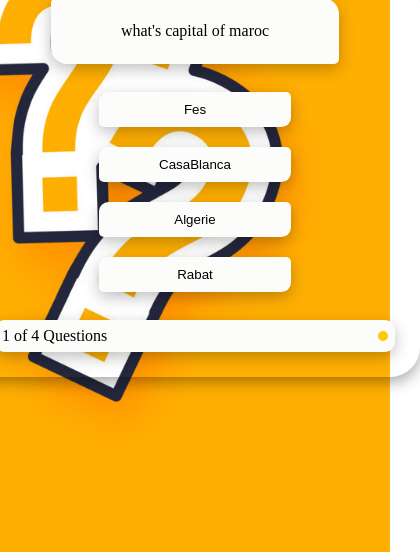
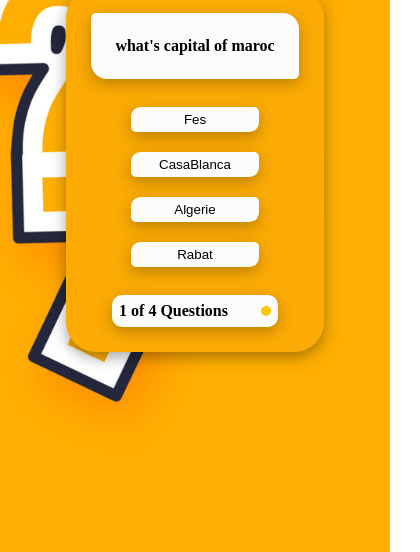
Before and after one commit to manbarmohamed/Quiz-App-js, a plain HTML site: page index.html in a window 390 px wide. Shown: the part 292-844 px from the top of the page, 420 px wide, since content can reach past the window. Drawn offline with Linux system fonts and the light colour scheme.

Commit message:
add media query for mobile

```diff
--- a/index.html
+++ b/index.html
@@ -9,7 +9,7 @@
     <link rel="shortcut icon" href="imgs/logo.png" type="image/x-icon">
 </head>
 
-<body onload="show()">
+<body >
     <section class="container">
         <div>
             <img src="imgs/logo1.png" alt="" class="logo">
@@ -18,6 +18,7 @@
             <div class="QA">
                 <p id="Question"></p>
                 <div id="answer-buttons">
+
                 </div>
                 <div class="btns">
                     <p id="count">1 of 5 Question</p>
--- a/script.js
+++ b/script.js
@@ -69,17 +69,20 @@ function Change(){
             answerbuttons.innerHTML=""
             qst.innerHTML=""
             if(this.innerHTML == Questions[i].corect){
-                score +=10;
+                score +=20;
                 nextscore.innerHTML=
                 `<p>Your Score is ${score} </p>`;
             }
 
             i++;
+            if(score>=40){
+                qst.innerHTML="congratulation"
+            }
+            else{
+                qst.innerHTML="You Lose!! try again"
+            }
             getData();
             Change();
-
-
-
         })
 
     }
--- a/style.css
+++ b/style.css
@@ -1,4 +1,4 @@
-*{
+* {
     margin: 0;
     padding: 0;
     box-sizing: border-box;
@@ -6,77 +6,84 @@
 }
 
 
-body{
-    background: url(imgs/bg2.jpg) no-repeat  center right/cover;
+/* body {
     width: 100%;
     height: 100vh;
     display: flex;
     justify-content: center;
     align-items: center;
-    /* background: url(imgs/Q.jpg) no-repeat top  right/cover; */
-}
-.container{
+    background: url(imgs/Q.jpg) no-repeat top  right/cover;
+} */
+
+.container {
+    background: url(imgs/bg2.jpg) no-repeat top right/cover;
     display: flex;
     justify-content: center;
     align-items: center;
     flex-direction: column;
-    margin-top: 10px;
-    width: 80%;
-    border-radius: 20px;
+    height: 100vh;
 }
-.logo{
+
+.logo {
     /* margin-top: 5px; */
     width: 120px;
 }
-.next{
+
+.next {
     background-color: #FFC801;
     padding: 5px;
     width: auto;
     border: none;
     border-radius: 5px;
 }
-.QA{
+
+.QA {
     padding: 25px;
     display: flex;
     flex-direction: column;
     align-items: center;
     justify-content: space-around;
     width: 450px;
+    background-color: #fbab04;
     /* gap: 25px; */
     border-radius: 30px;
     box-shadow: rgba(0, 0, 0, 0.35) 0px 5px 15px;
     margin-bottom: 45px;
 }
-#answer-buttons{
+
+#answer-buttons {
     padding: 28px;
     display: flex;
     flex-direction: column;
     align-items: center;
     justify-content: space-between;
     width: 450px;
+    font-weight: bold;
     gap: 20px;
     border-radius: 20px;
 }
-#Question{
+
+#Question {
     background-color: #fcfcfb;
     width: 18rem;
     padding: 1.5rem;
     border-radius: 5px 1rem;
     text-align: center;
     box-shadow: rgba(0, 0, 0, 0.25) 0px 5px 15px;
+    font-weight: bold;
+}
 
-}
-.answer{
+.answer {
     background-color: #fcfcfb;
     padding: 10px 20px;
     border: none;
     width: 12rem;
-    border-radius: 0.6rem 5px ;
+    border-radius: 0.6rem 5px;
     box-shadow: rgba(0, 0, 0, 0.25) 0px 5px 15px;
+    font-weight: bold;
+}
 
-
-}
-.btns{
+.btns {
     display: flex;
     align-items: center;
     justify-content: space-between;
@@ -86,7 +93,49 @@ body{
     /* margin-left: 15px; */
     border-radius: 10px;
     box-shadow: rgba(0, 0, 0, 0.25) 0px 5px 15px;
+    font-weight: bold;
 }
-.answer:hover{
-    background-color: #fffd86;
+
+.answer:hover {
+    background-color: #fffc42;
 }
+
+/* MEDIA QUERY FOR SMARTPHONE */
+@media only screen and (max-width: 768px) {
+    .QA {
+        width: auto;
+    }
+    #Question {
+        width: auto;
+    }
+    #answer-buttons{
+        width: auto;
+    }
+    .answer {
+        width: 8rem;
+        padding: 5px;
+        font-weight: 300;
+    }
+    .btns {
+        width: 80%;
+    }
+}
+
+/* MEDIA QUERY FOR TABLET */
+@media only screen and (min-width: 769px) and (max-width: 1024px) {
+    .container {
+        /* Adjust container styles for tablet screens */
+    }
+
+    #Question {
+        /* Adjust question styles for tablet screens */
+    }
+
+    .answer {
+        /* Adjust answer styles for tablet screens */
+    }
+
+    .btns {
+        /* Adjust button container styles for tablet screens */
+    }
+}
```
